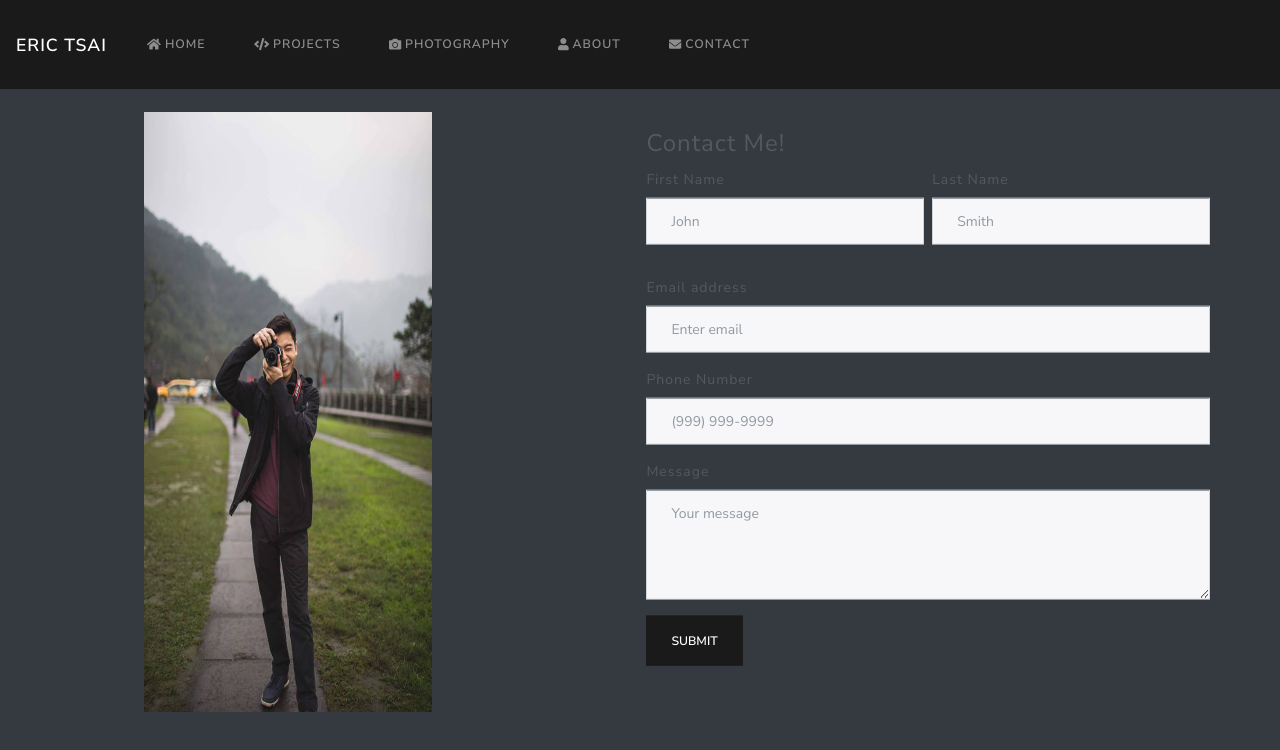
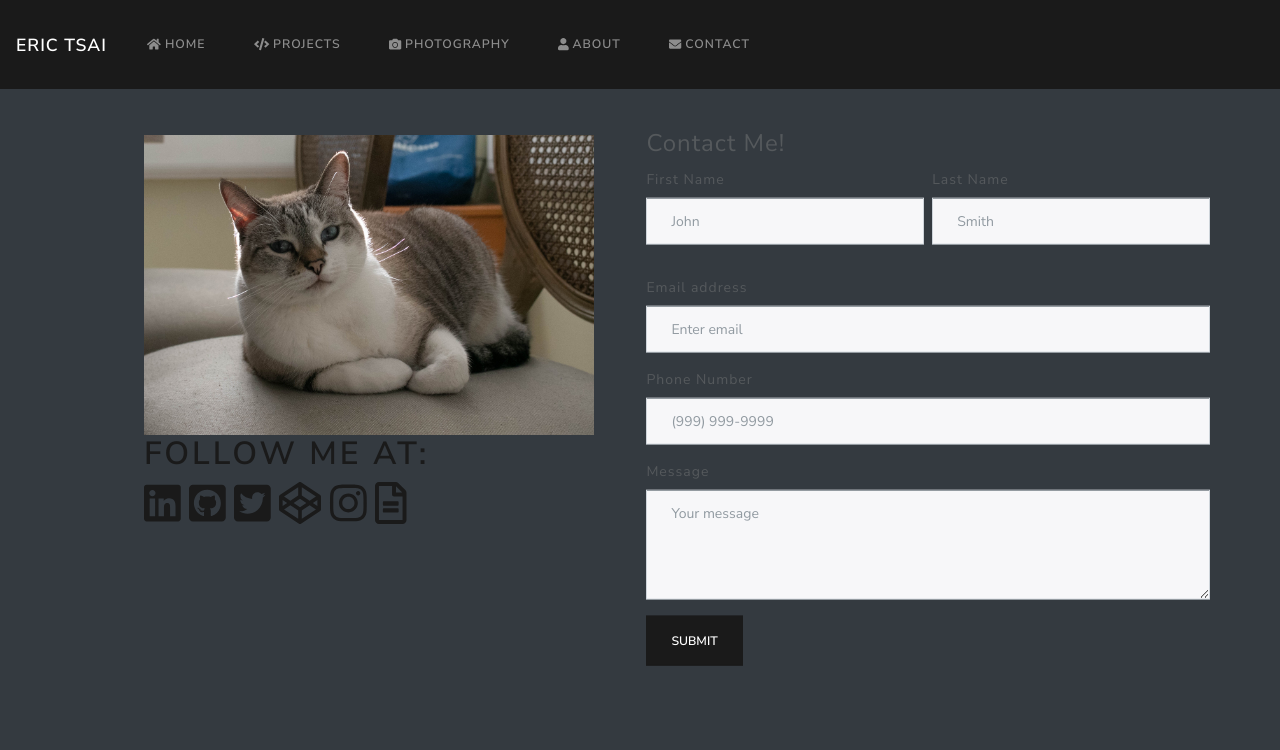
Before and after one commit to etsai7/etsai7.github.io, a plain HTML site: page pages/contact.html in a window 1280 px wide. Drawn offline with nearby package versions, Linux system fonts and the light colour scheme.

Commit message:
Adding Meow to contacts

```diff
--- a/css/styles.css
+++ b/css/styles.css
@@ -118,3 +118,16 @@
     position: relative;
     padding: 5% 10% 5% 10%;
 }
+
+.contact-follow{
+    position: relative;
+    padding: 8% 25% 10% 25%;
+}
+
+.Meow{
+    display: block;
+    max-width:450px;
+    max-height:300px;
+    width: auto;
+    height: auto;
+}
--- a/pages/contact.html
+++ b/pages/contact.html
@@ -44,7 +44,25 @@
 
       <div class="parent" style="flex-grow: 9.999">
   			<div class="child-left" style="width: 45%;" >
-  				<img class= "profile" src="../imgs/Profile.jpg" style="height:600;">
+          <div class="contact-follow" style="display: flex; flex-direction: column; justify-content: space-between;">
+            <!-- <img class= "" src="../imgs/ContactProf.jpg" style="max-height:300px; max-width: 400px; margin-left: auto; margin-right: auto;" > -->
+            <img class= "Meow" src="../imgs/Meow2_jpg_cropped.jpg" style="width: 4500px; height: 3000px;">
+            <h1>Follow me at: </h1>
+            <div style="display: flex; ">
+              <a href="https://www.linkedin.com/in/eric-tsai/" target="_blank"><i class="fab fa-linkedin fa-3x"></i></a>
+              <pre> </pre>
+              <a href="https://github.com/etsai7" target="_blank"><i class="fab fa-github-square fa-3x"></i></a>
+              <pre> </pre>
+              <a href="https://twitter.com/ETsai70?lang=en" target="_blank"><i class="fab fa-twitter-square fa-3x"></i></a>
+              <pre> </pre>
+              <a href="https://codepen.io/Dooper70/" target="_blank"><i class="fab fa-codepen fa-3x"></i></a>
+              <pre> </pre>
+              <a href="https://www.instagram.com/erict70" target="_blank"><i class="fab fa-instagram fa-3x"></i></a>
+              <pre> </pre>
+              <a href="../files/Resume.pdf" target="_blank"><i class="far fa-file-alt fa-3x"></i></a>
+            </div>
+
+          </div>
   			</div>
 
   			<div class="child-right" style="width: 55%;" >
```
Also changed, not shown: index.html (+1 -1 lines), pages/photography.html (+1 -1 lines), pages/projects.html (+1 -1 lines), imgs/Meow2_jpg_cropped.jpg (added).
